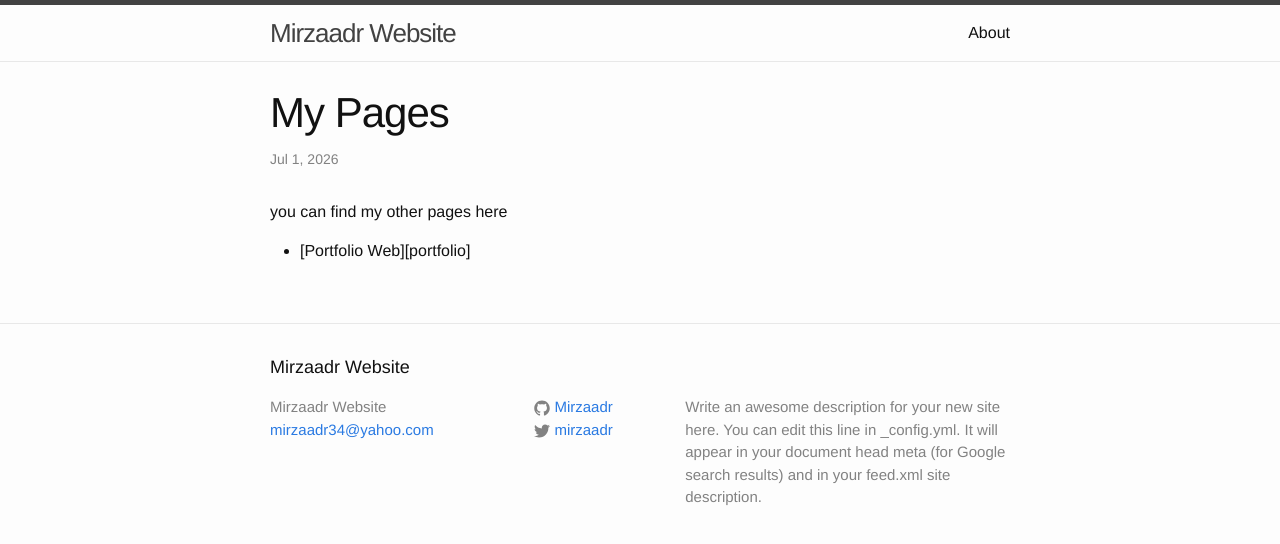
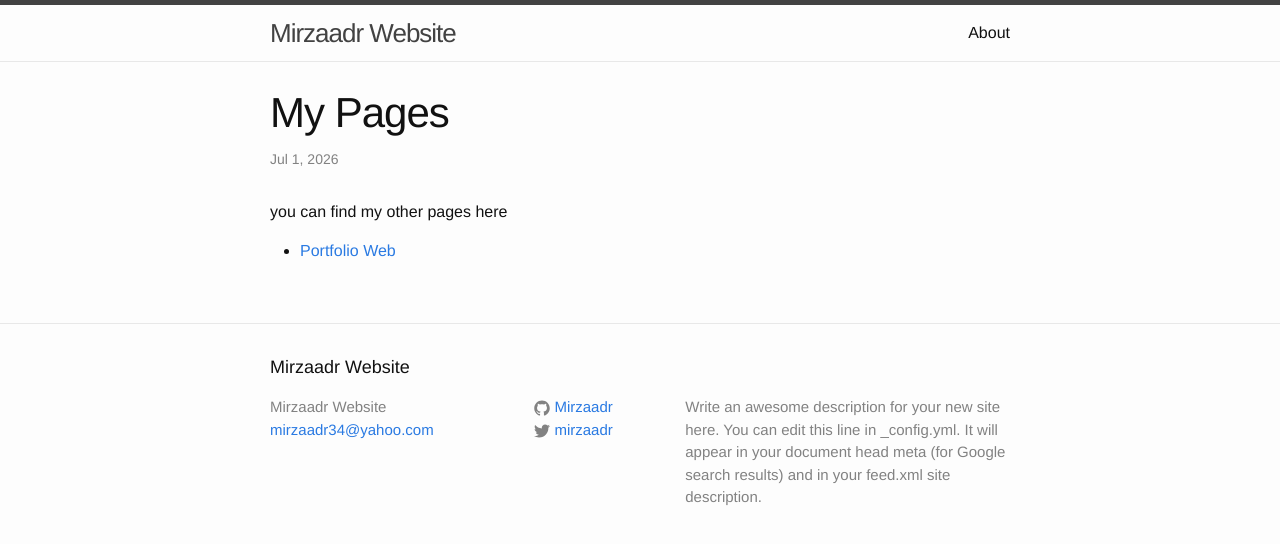
Before and after one commit to Mirzaadr/Mirzaadr.github.io, a Jekyll site: the page built from _posts/2026-07-01-other-pages.markdown, in a window 1280 px wide. Shown: the top 544 px of the page. Built offline with Jekyll 4.4.1, drawn with Linux system fonts in a browser that asks for light colours; part of the change alters nothing that is shown.

Commit message:
Fix link reference for Portfolio Web

```diff
--- a/_posts/2026-07-01-other-pages.markdown
+++ b/_posts/2026-07-01-other-pages.markdown
@@ -6,6 +6,6 @@ categories: update
 ---
 
 you can find my other pages here
-- [Portfolio Web][portfolio]
+- [Portfolio Web][portfolio-web]
 
 [portfolio-web]: mirzaadr.github.io/portfolio
```
